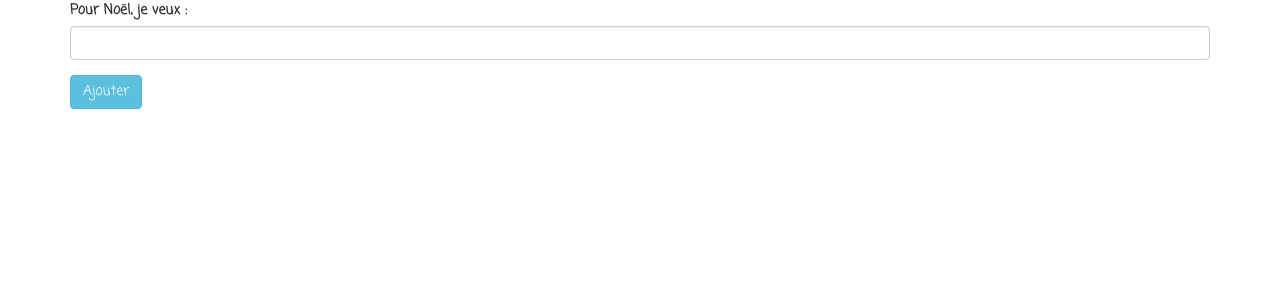
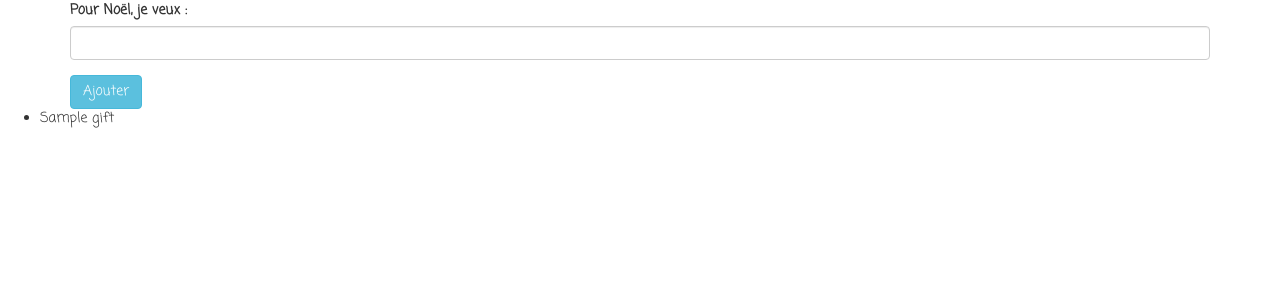
Before and after one commit to Kezeksa/Boys-R-Us, a PHP site: template src/View/Children/childrenRequest.html.twig in a window 1280 px wide. Shown: the part 418-718 px from the top of the page. Run offline with PHP 8.4, Linux system fonts and the light colour scheme; the template is opened without the code that fills it: most values are stand-ins (such as "Sample title", 1, 10 or a date in 2020); some libraries are stand-ins or nearby versions.

Commit message:
corrections

```diff
--- a/src/Controller/ChildController.php
+++ b/src/Controller/ChildController.php
@@ -34,9 +34,8 @@ class ChildController extends Controller
 
     public function chooseGift()
     {
+        $gift = new Gifts;
         if (isset($_POST['submitGift'])) {
-            var_dump($_POST);
-            $gift = new Gifts;
             $gift->setName($_POST['giftWanted']);
             $giftManager = new GiftManager();
             $gift = $giftManager->insert($gift);
@@ -44,7 +43,7 @@ class ChildController extends Controller
 
         return $this->twig->render('Children/childrenRequest.html.twig', [
             'session' => $_SESSION,
-            'gift' => $gift,
+            'gifts' => $gift,
         ]);
     }
 }
--- a/src/View/Children/childrenRequest.html.twig
+++ b/src/View/Children/childrenRequest.html.twig
@@ -15,5 +15,9 @@
             <button type="submit" class="btn btn-info" name="submitGift">Ajouter</button>
         </form>
     </div>
-
+    <ul>
+        {% for gift in gifts %}
+        <li> {{ gift.name }} </li>
+        {% endfor %}
+    </ul>
 {% endblock %}
```
Also changed, not shown: 1 other file.
